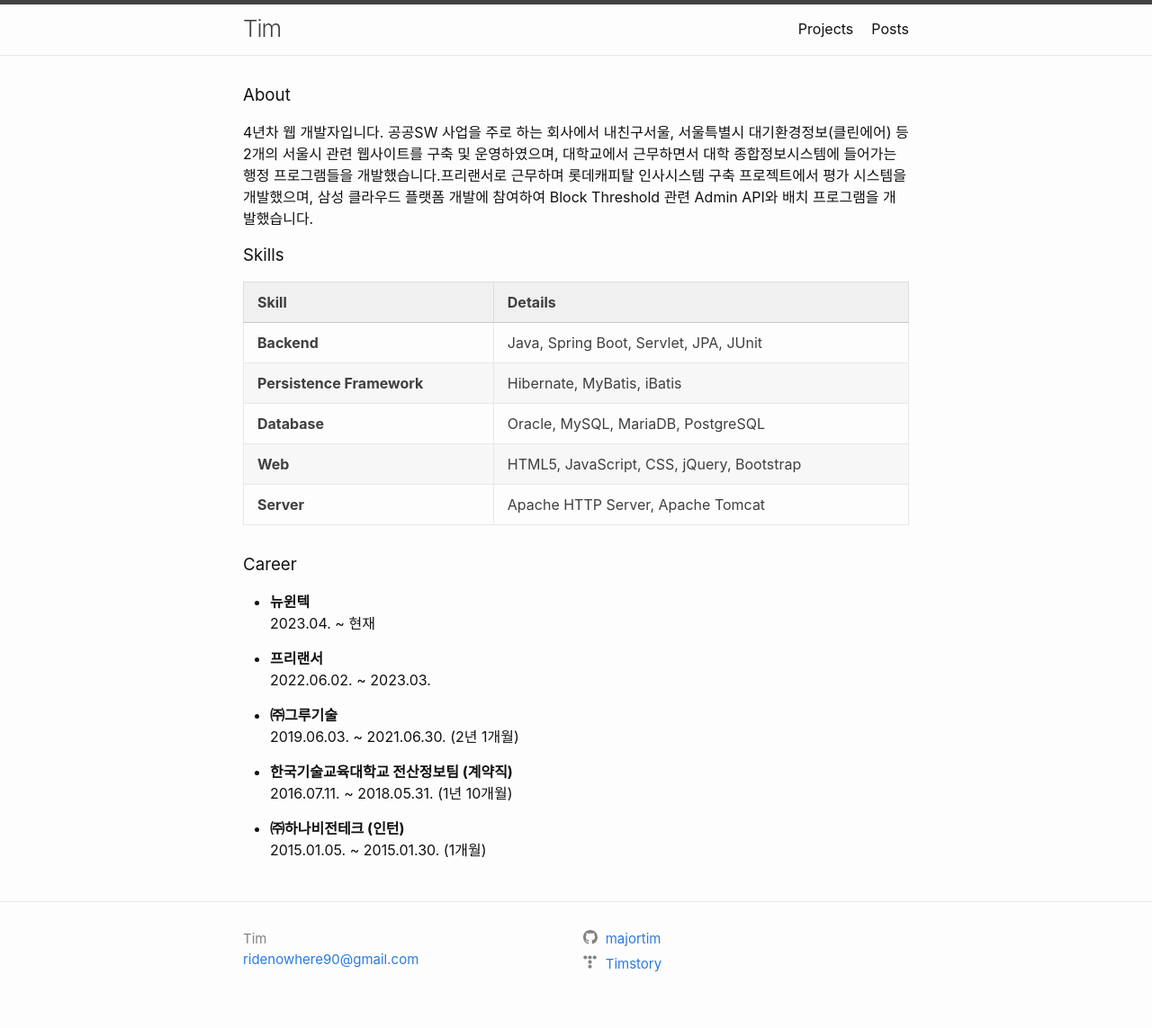
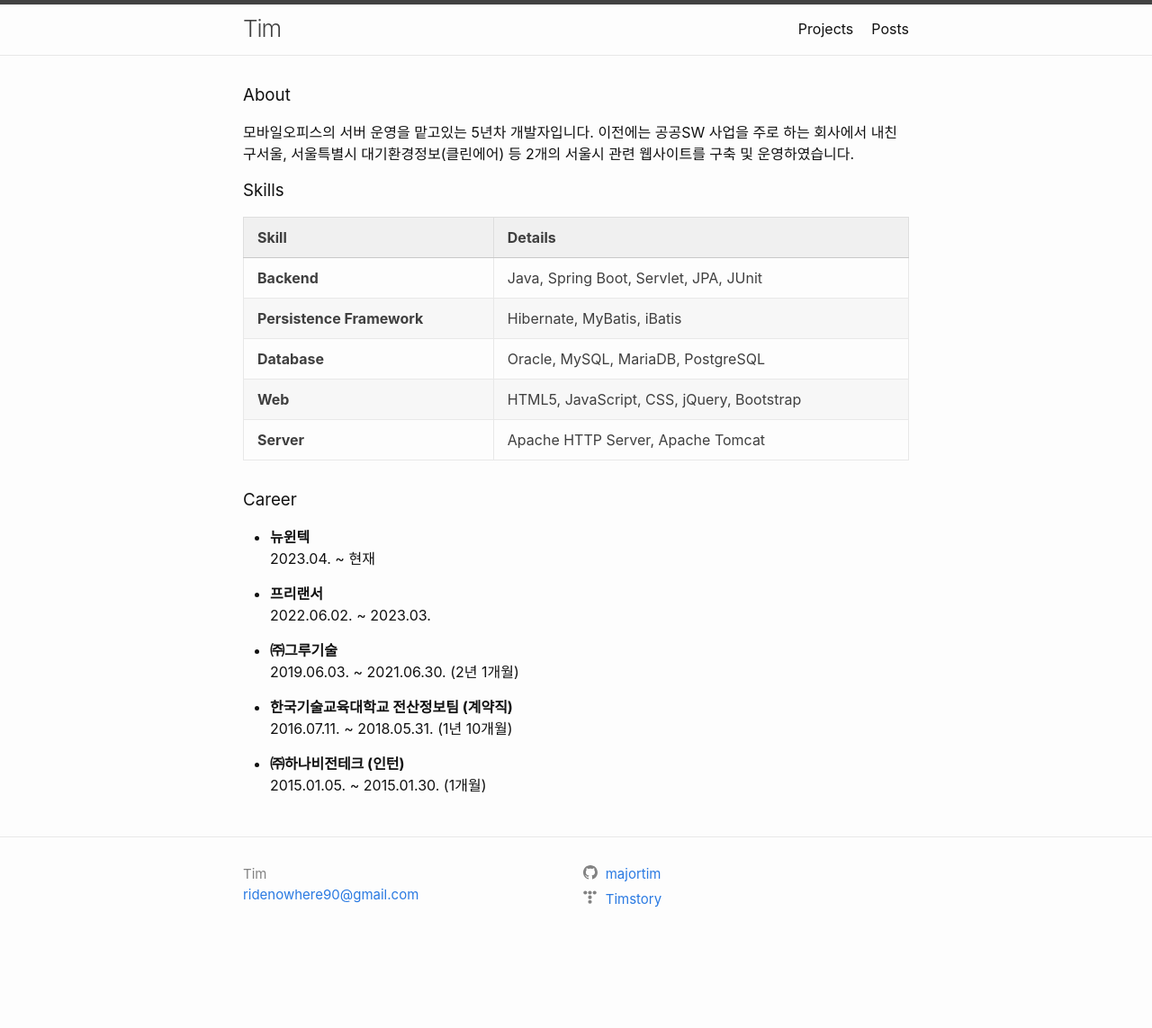
Before and after one commit to majortim/majortim.github.io, a Jekyll site: the page built from index.md, in a window 1280 px wide. Shown: the whole page at 90% size. Built offline with Jekyll 4.4.1, drawn with Linux system fonts in a browser that asks for light colours; after the commit the page ends 1071 px from its top, so only the background shows below that.

Commit message:
Update index.md

```diff
--- a/index.md
+++ b/index.md
@@ -5,8 +5,7 @@ description: 웹 개발자 Tim의 포트폴리오입니다. Java / Web / Spring
 ---
 
 ### About
-4년차 웹 개발자입니다. 공공SW 사업을 주로 하는 회사에서 내친구서울, 서울특별시 대기환경정보(클린에어) 등 2개의 서울시 관련 웹사이트를 구축 및 운영하였으며, 대학교에서 근무하면서 대학 종합정보시스템에 들어가는 행정 프로그램들을 개발했습니다.프리랜서로 근무하며 롯데캐피탈 인사시스템 구축 프로젝트에서 평가 시스템을 개발했으며, 삼성 클라우드 플랫폼 개발에
-참여하여 Block Threshold 관련 Admin API와 배치 프로그램을 개발했습니다.
+모바일오피스의 서버 운영을 맡고있는 5년차 개발자입니다. 이전에는 공공SW 사업을 주로 하는 회사에서 내친구서울, 서울특별시 대기환경정보(클린에어) 등 2개의 서울시 관련 웹사이트를 구축 및 운영하였습니다.
 
 ### Skills
 
```
